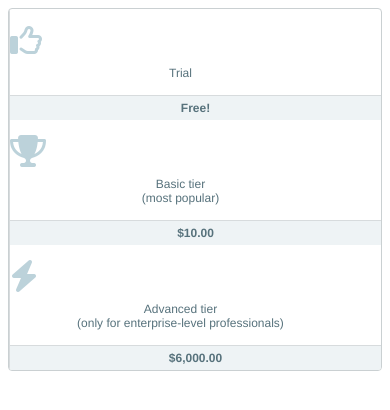
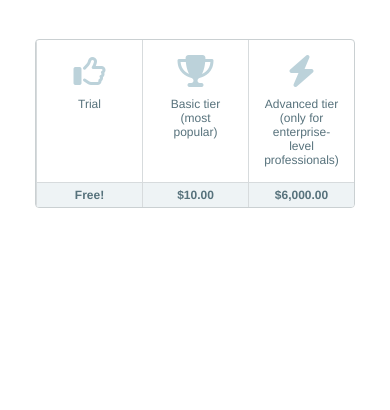
Before and after one commit to Kenzie-Academy-Brasil-Developers/cartas-flexbox-sprint-2-ShiotsukiSithLord, a plain HTML site: page index.html in a window 390 px wide. Drawn offline with Linux system fonts and the light colour scheme.

Commit message:
Entrega realizada, com query mobile/tablet e desktop, e Titulo HTML

```diff
--- a/index.html
+++ b/index.html
@@ -2,6 +2,7 @@
 <html>
 
 <head>
+	<title>Flex Letters</title>
 	<script src="https://use.fontawesome.com/7e33854498.js"></script>
 	<link rel="stylesheet" type="text/css" href="./src/cards.css" />
 	<meta name="viewport" content="width=device-width, initial-scale=1">
--- a/src/cards.css
+++ b/src/cards.css
@@ -8,7 +8,11 @@ html {
 
 .icon {color: #BCD2DA;}
 
+
 .card {
+
+  display: flex;
+  flex-direction: column;
     /* display, flex-direction */
     border: 1px solid #CAD0D2;
     border-radius: 4px;
@@ -16,6 +20,10 @@ html {
 }
 
 .card__description {
+    display: flex;
+    flex-direction: column;
+    justify-content: stretch;
+    align-items: center;
     /* display, flex-direction, justify-content, align-items */
     padding: 15px 0;
 }
@@ -41,13 +49,16 @@ html {
 
 .cardGroup {
     /* display */
-
+   display: flex;
     border: 1px solid #CAD0D2;
     border-radius: 4px;
     overflow: hidden;
   }
 
     .cardGroup__card {
+      flex-grow: 5;
+      flex-shrink: 1;
+      flex-basis: 33.3%;
       /* flex-grow, flex-shrink, flex-basis */
 
       border: none;
@@ -59,5 +70,38 @@ html {
     }
 
     .cardGroup__cardDescription {
+      flex-grow: 1;
+      flex-shrink: inherit;
+      flex-basis: inherit;
       /* flex-grow, flex-shrink, flex-basis */
     }
+
+
+@media screen and (max-width: 1200px) and (min-width: 1025px){
+  html{
+    align-content: center;
+    text-align: center;
+
+  }
+  body{
+    margin: 10% auto;
+    align-content: center;
+    max-width: 710px;
+
+  }
+}
+
+@media screen and (max-width: 768px) and (min-width: 320px){
+   body{
+     margin: 10% auto;
+   justify-content: center;
+     max-width: 320px;
+   }
+
+   .cardGroup__cardDescription {
+    flex-grow: 1;
+    flex-shrink: unset;
+    flex-basis: auto;
+    /* flex-grow, flex-shrink, flex-basis */
+  }
+}
```
